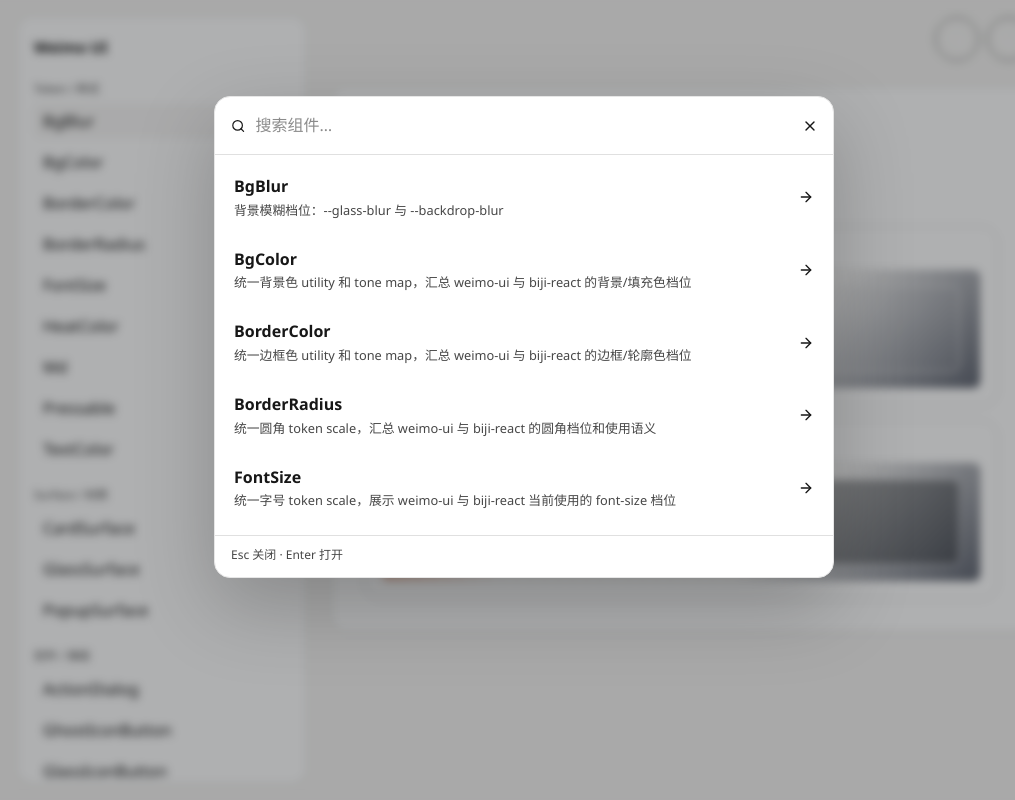
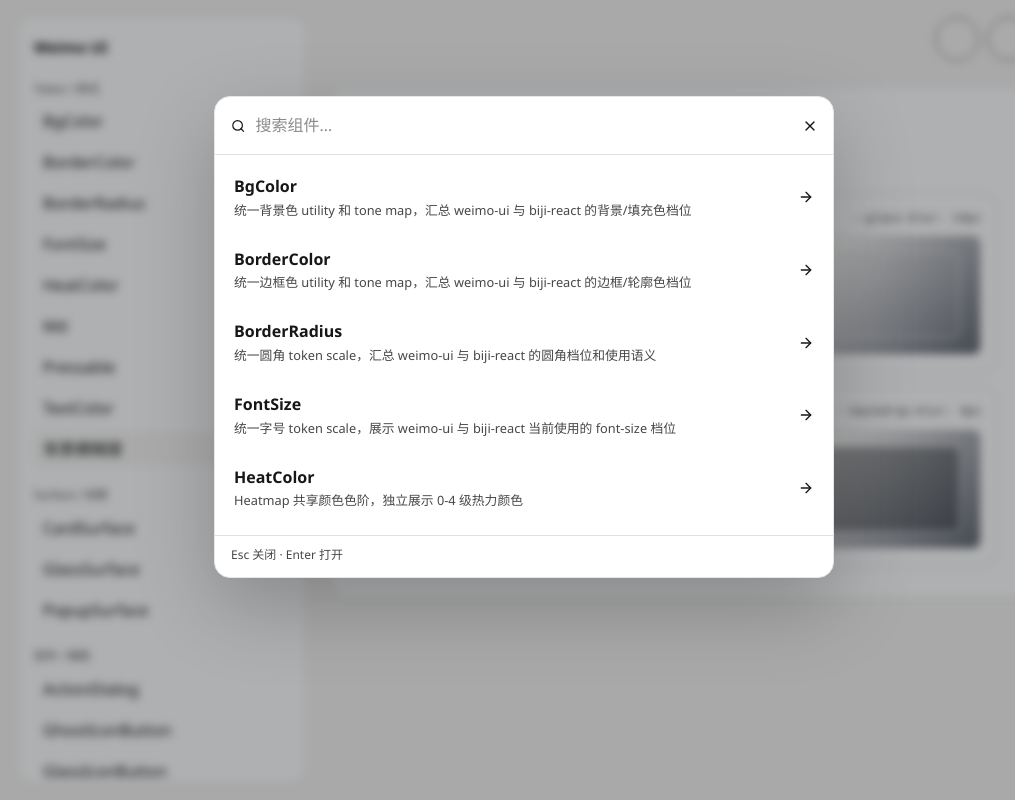
Before and after one commit to jiaowenjun/weimo-ui, a React (Vite) app: page /components/bg-blur in a window 1280 px wide. Both pictures are taken after a click on the button 1073 px from the left and 39 px from the top of the page. Shown: the whole page, without its empty margins (116-1131 px from the left). Built offline with nearby package versions, Linux system fonts and the light colour scheme; what @tiptap/extension-mathematics would draw is missing.

Commit message:
fix(docs): 将 bg-blur 重命名为背景模糊度并支持可选 summary

```diff
--- a/src/App.css
+++ b/src/App.css
@@ -920,6 +920,7 @@
 
 .bg-blur-preview__value {
   min-width: 0;
+  margin-left: auto;
   color: var(--color-text-secondary);
   font-family: var(--font-mono);
   font-size: var(--font-size-xs);
--- a/src/docs/component-definitions/bg-blur.tsx
+++ b/src/docs/component-definitions/bg-blur.tsx
@@ -10,11 +10,10 @@ import type { ComponentDefinition } from '../component-docs'
 
 export const bgBlurDefinition = {
   id: 'bg-blur',
-  summary: '背景模糊档位：--glass-blur 与 --backdrop-blur',
   status: 'Ready',
   frame: 'plain',
   preview: () => (
-    <div className="bg-blur-preview" aria-label="BgBlur 背景模糊档位预览">
+    <div className="bg-blur-preview" aria-label="背景模糊度档位预览">
       {bgBlurTones.map((tone) => {
         const item = bgBlurToneMap[tone]
 
--- a/src/docs/component-definitions/index.ts
+++ b/src/docs/component-definitions/index.ts
@@ -1,5 +1,4 @@
 // Generated by scripts/sync-component-catalog.mjs. Do not edit directly.
-import { bgBlurDefinition } from './bg-blur'
 import { bgColorDefinition } from './bg-color'
 import { borderColorDefinition } from './border-color'
 import { borderRadiusDefinition } from './border-radius'
@@ -8,6 +7,7 @@ import { heatColorDefinition } from './heat-color'
 import { mdDefinition } from './md'
 import { pressableDefinition } from './pressable'
 import { textColorDefinition } from './text-color'
+import { bgBlurDefinition } from './bg-blur'
 import { cardSurfaceDefinition } from './card-surface'
 import { glassSurfaceDefinition } from './glass-surface'
 import { popupSurfaceDefinition } from './popup-surface'
@@ -49,7 +49,6 @@ import type { ComponentId } from '../components-manifest'
 import type { ComponentDefinition } from '../component-docs'
 
 export const componentDefinitionsById = {
-  'bg-blur': bgBlurDefinition,
   'bg-color': bgColorDefinition,
   'border-color': borderColorDefinition,
   'border-radius': borderRadiusDefinition,
@@ -58,6 +57,7 @@ export const componentDefinitionsById = {
   md: mdDefinition,
   pressable: pressableDefinition,
   'text-color': textColorDefinition,
+  'bg-blur': bgBlurDefinition,
   'card-surface': cardSurfaceDefinition,
   'glass-surface': glassSurfaceDefinition,
   'popup-surface': popupSurfaceDefinition,
--- a/src/docs/component-docs.tsx
+++ b/src/docs/component-docs.tsx
@@ -16,7 +16,7 @@ export type ComponentDoc = {
   id: ComponentId
   name: string
   group: ComponentGroupId
-  summary: string
+  summary?: string
   status: 'Ready' | 'Preview'
   frame?: 'stage' | 'plain'
   preview: (context: ComponentPreviewContext) => ReactNode
--- a/src/docs/components-manifest.ts
+++ b/src/docs/components-manifest.ts
@@ -48,15 +48,6 @@ export type PublicComponentManifestItem = {
 export type ComponentManifestItem = PublicComponentManifestItem
 
 export const componentManifest = [
-  {
-    id: 'bg-blur',
-    name: 'BgBlur',
-    registryName: 'bg-blur',
-    packageExport: './components/bg-blur',
-    group: 'token-style',
-    docs: true,
-    registry: true,
-  },
   {
     id: 'bg-color',
     name: 'BgColor',
@@ -125,6 +116,15 @@ export const componentManifest = [
     name: 'TextColor',
     registryName: 'text-color',
     packageExport: './components/text-color',
+    group: 'token-style',
+    docs: true,
+    registry: true,
+  },
+  {
+    id: 'bg-blur',
+    name: '背景模糊度',
+    registryName: 'bg-blur',
+    packageExport: './components/bg-blur',
     group: 'token-style',
     docs: true,
     registry: true,
--- a/src/docs/docs-shell.tsx
+++ b/src/docs/docs-shell.tsx
@@ -174,7 +174,7 @@ export function DocsShell() {
 
     return componentDocs.filter((doc) =>
       [doc.name, doc.summary].some((value) =>
-        value.toLowerCase().includes(normalized),
+        value?.toLowerCase().includes(normalized),
       ),
     )
   }, [query])
@@ -288,7 +288,7 @@ export function DocsShell() {
               <CommandItem key={doc.id} onClick={() => openComponent(doc.id)}>
                 <span>
                   <strong>{doc.name}</strong>
-                  <small>{doc.summary}</small>
+                  {doc.summary ? <small>{doc.summary}</small> : null}
                 </span>
                 <ArrowRight />
               </CommandItem>
--- a/src/docs/pages/component-detail-page.tsx
+++ b/src/docs/pages/component-detail-page.tsx
@@ -28,7 +28,7 @@ export function ComponentDetailPage() {
     <CossCardFrame className="doc-page">
       <header className="doc-page__header">
         <h1 className="doc-page__title">{selected.name}</h1>
-        <p className="doc-page__summary">{selected.summary}</p>
+        {selected.summary ? <p className="doc-page__summary">{selected.summary}</p> : null}
       </header>
 
       {selected.frame === 'plain' ? (
```
Also changed, not shown: registry.json, 2 other files (tests, documents, lock files or other folders).
